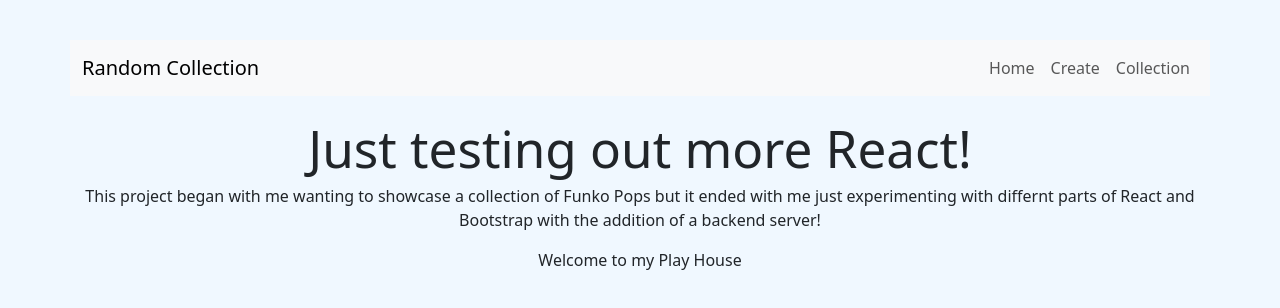
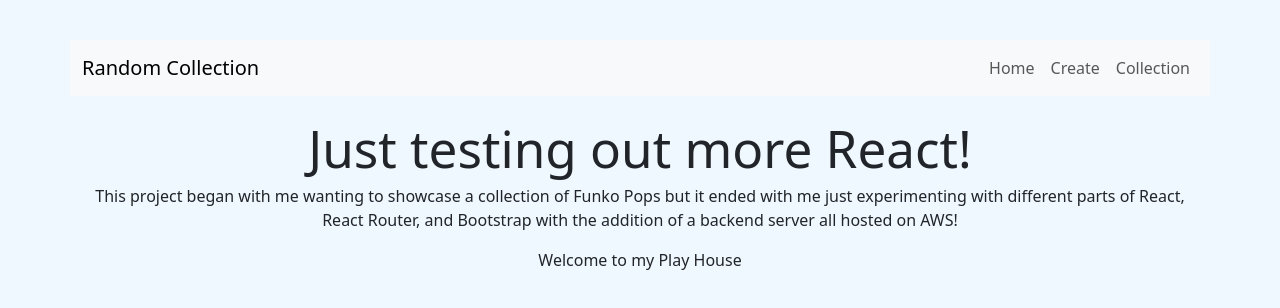
Before and after one commit to Yelnats29/Funko_MERN, a React (Vite) app in the folder Frontend/: page / in a window 1280 px wide. Shown: the part 236-544 px from the top of the page. Built offline with nearby package versions, Linux system fonts and the light colour scheme; no server answers.

Commit message:
updated type on home

```diff
--- a/Frontend/src/components/Home/home.jsx
+++ b/Frontend/src/components/Home/home.jsx
@@ -7,7 +7,7 @@ const Home = () => {
         <>
             <div className="container mt-4 text-center">
                 <h1>Just testing out more React!</h1>
-                <p>This project began with me wanting to showcase a collection of Funko Pops but it ended with me just experimenting with differnt parts of React and Bootstrap with the addition of a backend server!</p>
+                <p>This project began with me wanting to showcase a collection of Funko Pops but it ended with me just experimenting with different parts of React, React Router, and Bootstrap with the addition of a backend server all hosted on AWS!</p>
                 <p>Welcome to my Play House</p>
             </div>
         </>
--- a/Frontend/vite.config.js
+++ b/Frontend/vite.config.js
@@ -6,6 +6,6 @@ export default defineConfig({
   plugins: [react()],
   server: {
     host: true,
-    port: 3000
+    port: 5173
   }
 })
```
